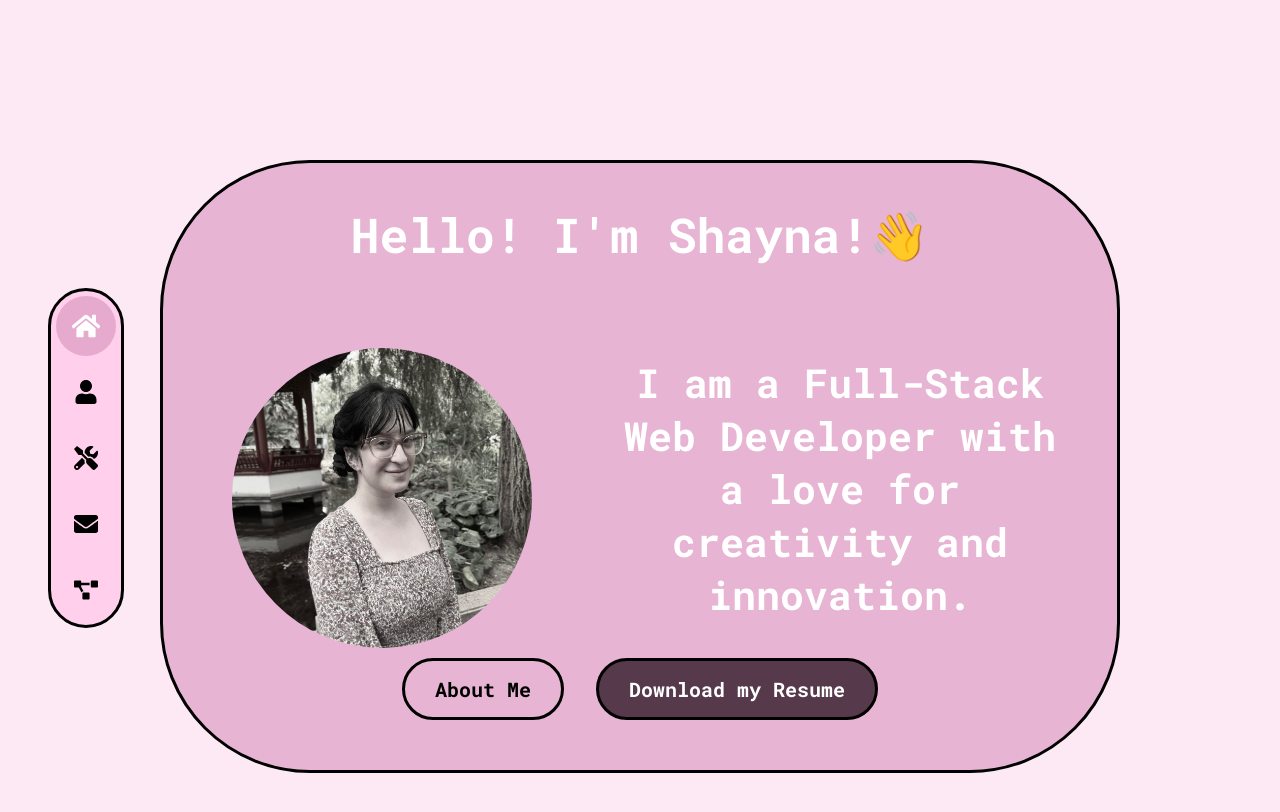
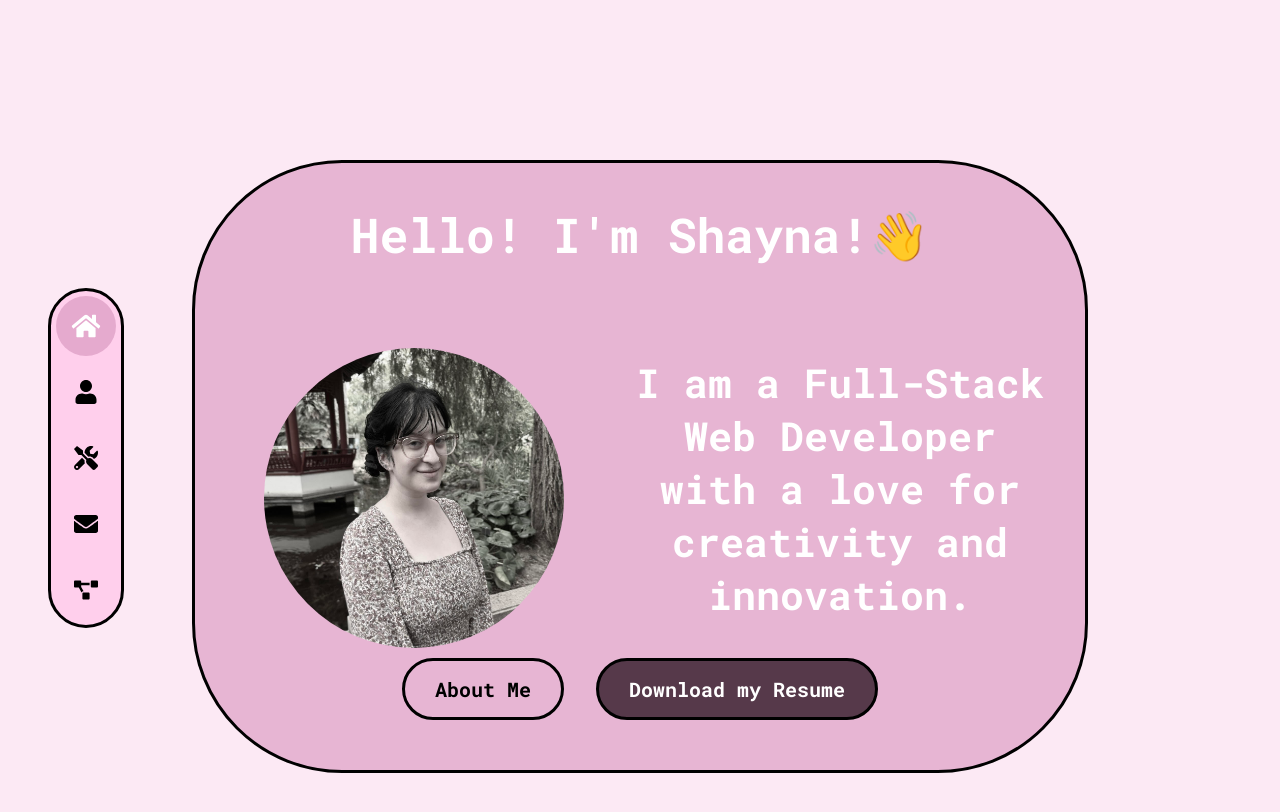
Before and after one commit to ShaynaMBarclay/AboutShayna, a React (Vite) app: page / in a window 1280 px wide. Shown: the top 812 px of the page. Built offline with nearby package versions, Linux system fonts and the light colour scheme.

Commit message:
change margin hero desktop

```diff
--- a/src/App.css
+++ b/src/App.css
@@ -32,7 +32,7 @@ body {
     border-radius: 150px;
     color: rgb(0, 0, 0);
     height: auto;
-    margin: 10rem;
+    margin: 10rem 12rem 10rem 12rem;
     max-width: 1200px; /* Adjust if needed */
     background-color: #be4d9155;
     overflow-y: auto;
```
